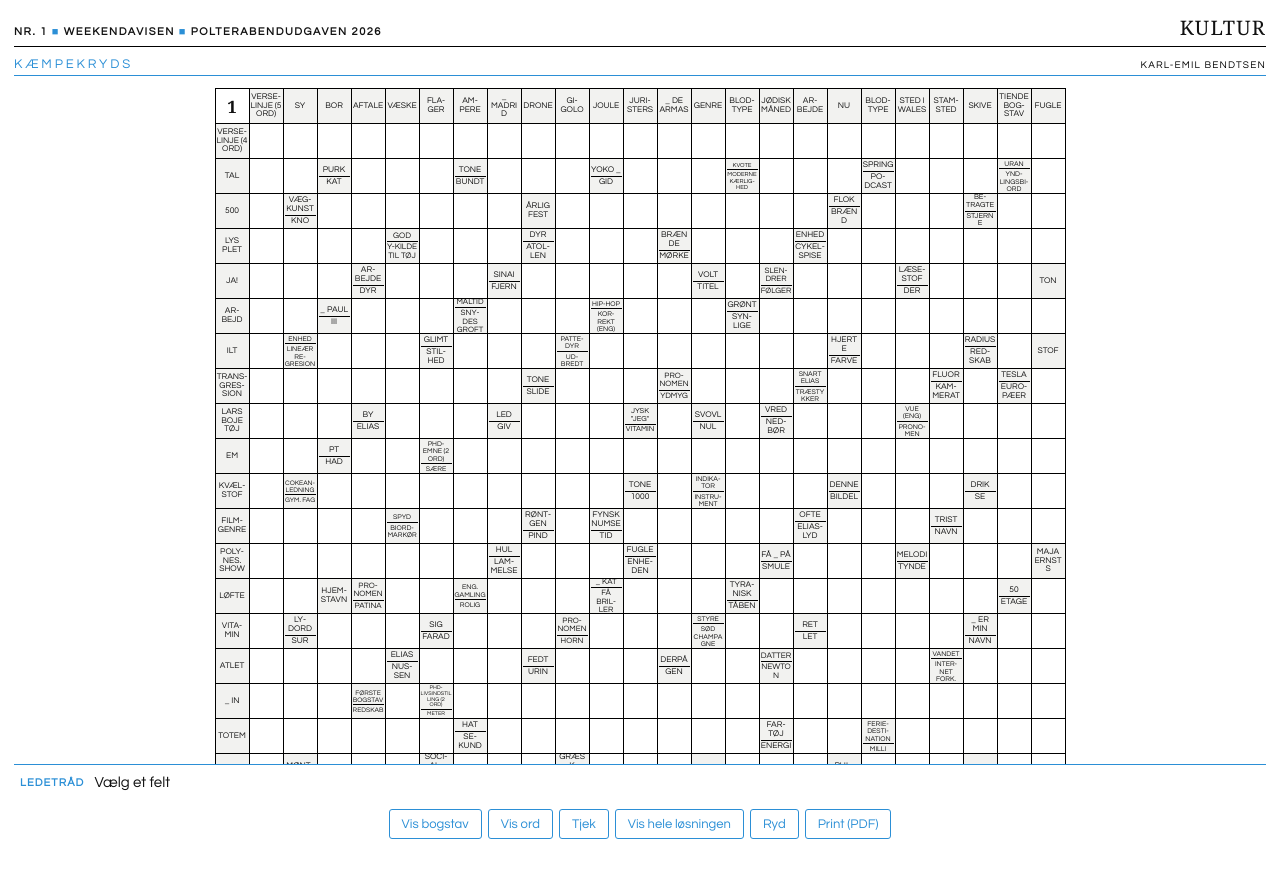
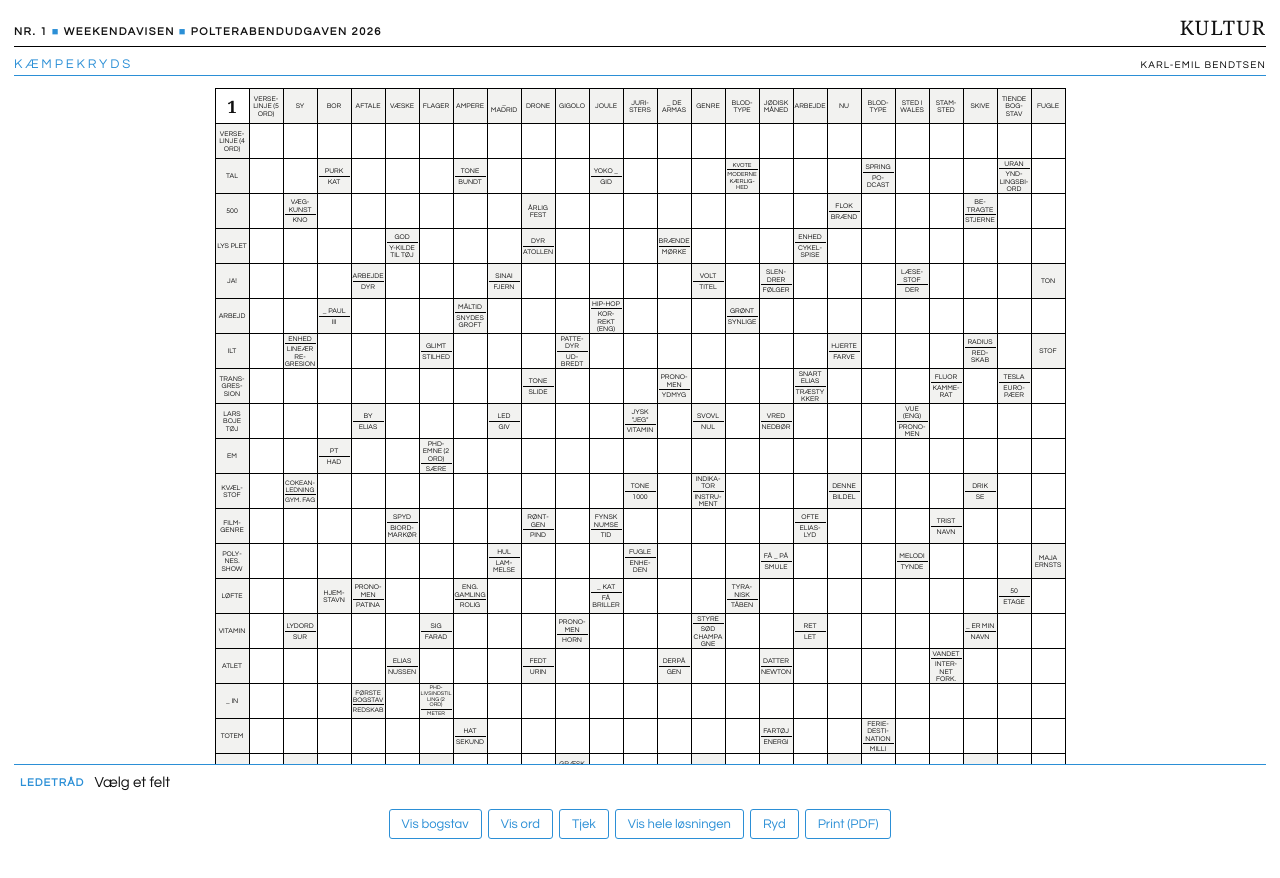
Before and after one commit to karlooorgh/polterabend-kryds, a plain HTML site: page index.html in a window 1280 px wide. Drawn offline with Linux system fonts and the light colour scheme.

Commit message:
Mindre ledetrådstekst

```diff
--- a/index.html
+++ b/index.html
@@ -132,7 +132,7 @@ for (let r = 1; r <= D.nr; r++) {
 // fits its box. Same trick as the printed page.
 function fitClues() {
   document.querySelectorAll('td.clue .box').forEach(box => {
-    let size = 8.5;                       // start big, shrink until nothing overflows
+    let size = 7;                         // start size; shrink until nothing overflows
     box.style.fontSize = size + 'px';
     while (box.scrollHeight > box.clientHeight + 0.5 && size > 4) {
       size -= 0.25;
```
